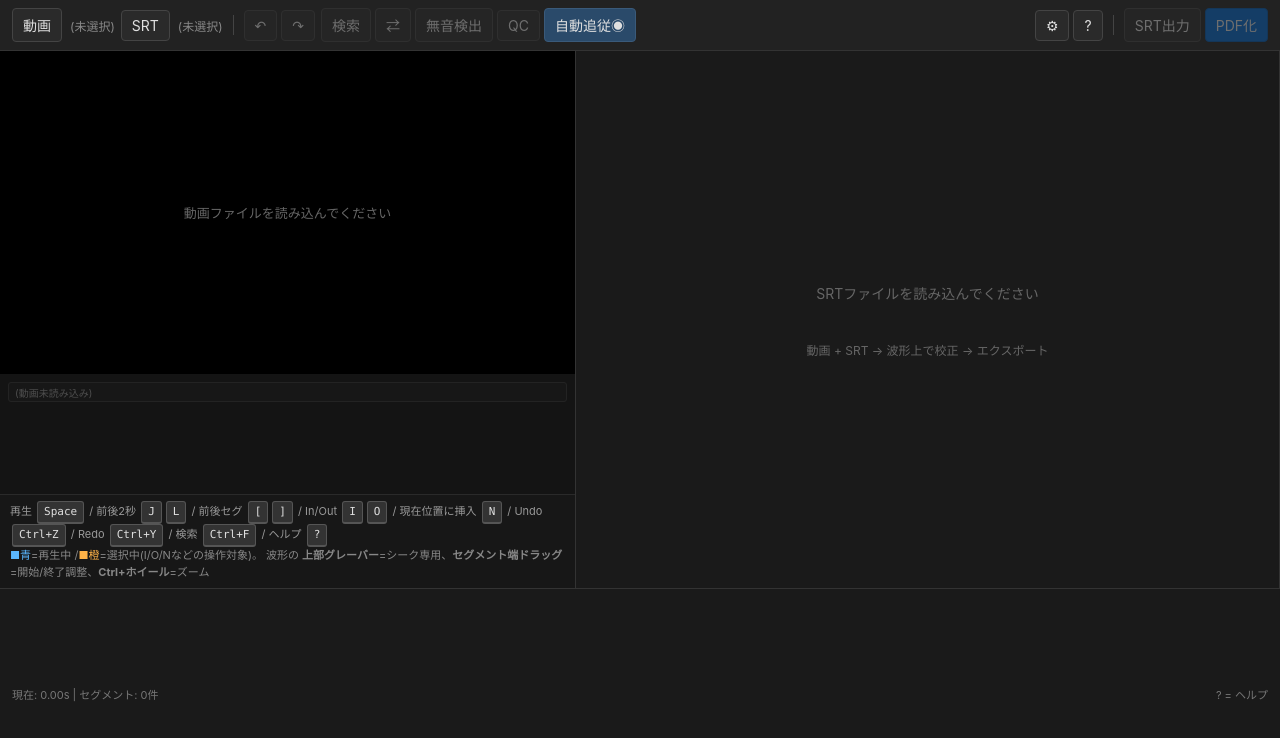
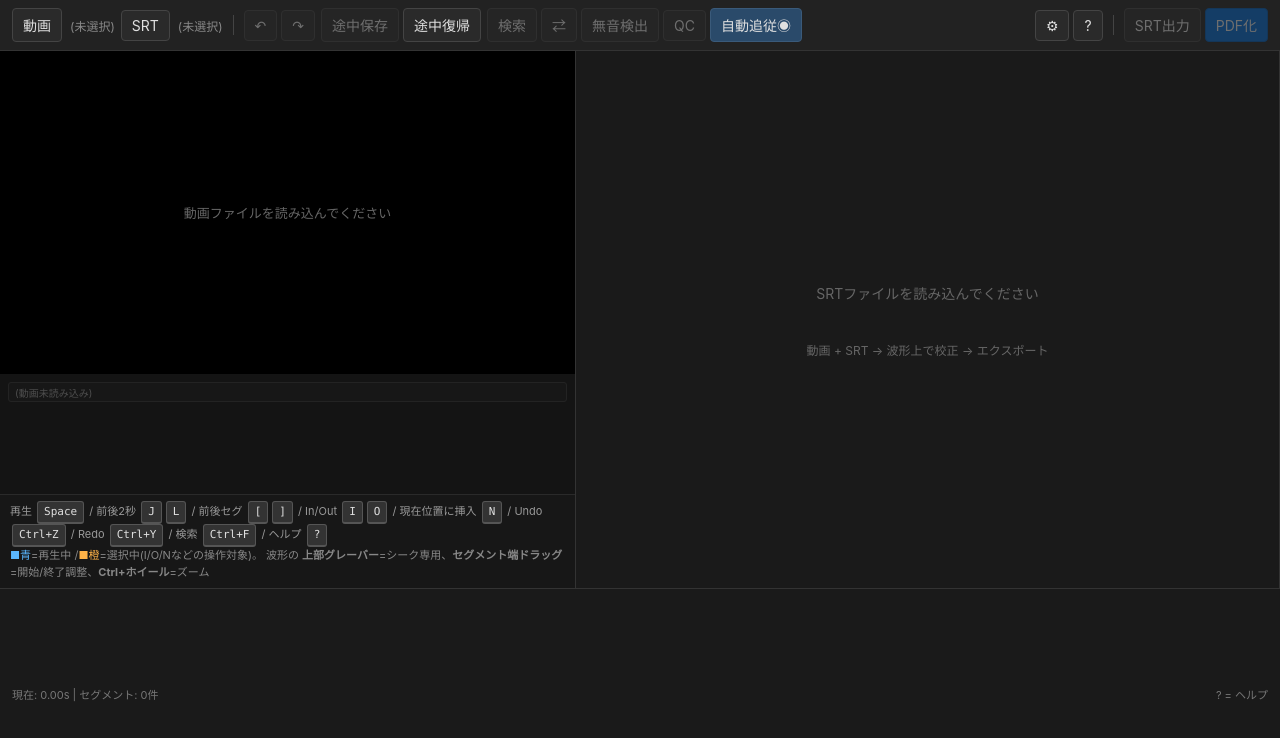
Before and after one commit to you-i-ku/scriptcheck, a React (Vite) app in the folder srt-editor/: page / in a window 1280 px wide. Shown: the top 738 px of the page. Built offline with nearby package versions, Linux system fonts and the light colour scheme.

Commit message:
Add explicit session save and restore controls

```diff
--- a/srt-editor/src/App.tsx
+++ b/srt-editor/src/App.tsx
@@ -10,7 +10,7 @@ import { FindReplaceDialog } from './components/FindReplaceDialog';
 import { SettingsDialog } from './components/SettingsDialog';
 import { decodeSrt, encodeSrt } from './lib/encoding';
 import { parseSrt, serializeSrt } from './lib/srt';
-import { saveSession, loadLatestSession, deleteSession } from './lib/storage';
+import { saveSession, loadLatestSession, loadSession, deleteSession } from './lib/storage';
 import {
   editorReducer, INITIAL_HISTORY, canUndo, canRedo,
   type EditorState,
@@ -83,6 +83,7 @@ function App() {
 
   // Debounced auto-save
   useEffect(() => {
+    if (pendingRestore) return;
     if (!srtName || entries.length === 0 || !sessionIdRef.current) return;
     if (saveTimerRef.current) window.clearTimeout(saveTimerRef.current);
     setSaveStatus('…保存中');
@@ -94,13 +95,15 @@ function App() {
         encoding,
         entries,
       })
-        .then(() => setSaveStatus('保存済'))
+        .then(() => {
+          setSaveStatus('保存済');
+        })
         .catch(() => setSaveStatus('保存失敗'));
     }, 800);
     return () => {
       if (saveTimerRef.current) window.clearTimeout(saveTimerRef.current);
     };
-  }, [entries, encoding, srtName, videoName]);
+  }, [entries, encoding, srtName, videoName, pendingRestore]);
 
   // QC issues
   const issues = useMemo(() => findIssues(entries, qcOptions), [entries, qcOptions]);
@@ -134,11 +137,57 @@ function App() {
     setActiveSegmentId(first);
     setSelectedSegmentId(first);
 
-    const latest = await loadLatestSession();
-    if (latest && latest.srtFilename === file.name && latest.entries.length > 0) {
-      setPendingRestore(latest);
+    const saved = await loadSession(file.name);
+    if (saved && saved.entries.length > 0) {
+      setPendingRestore(saved);
     }
   }, []);
+
+  const handleSaveSession = useCallback(async () => {
+    if (!srtName || entries.length === 0) return;
+    const id = sessionIdRef.current ?? srtName;
+    sessionIdRef.current = id;
+    if (saveTimerRef.current) window.clearTimeout(saveTimerRef.current);
+    setSaveStatus('…保存中');
+    try {
+      await saveSession({
+        id,
+        srtFilename: srtName,
+        videoFilename: videoName ?? undefined,
+        encoding,
+        entries,
+      });
+      setSaveStatus('手動保存済');
+    } catch {
+      setSaveStatus('保存失敗');
+    }
+  }, [entries, encoding, srtName, videoName]);
+
+  const restoreSessionSnapshot = useCallback((snapshot: SessionSnapshot) => {
+    dispatch({
+      type: 'LOAD',
+      payload: {
+        entries: snapshot.entries,
+        encoding: snapshot.encoding,
+        srtName: snapshot.srtFilename,
+      },
+    });
+    sessionIdRef.current = snapshot.id;
+    setActiveSegmentId(snapshot.entries[0]?.id ?? null);
+    setSelectedSegmentId(snapshot.entries[0]?.id ?? null);
+    setPendingRestore(null);
+    setSaveStatus('途中復帰済');
+  }, []);
+
+  const handleRestoreSession = useCallback(async () => {
+    const currentId = sessionIdRef.current ?? srtName;
+    const saved = currentId ? await loadSession(currentId) : await loadLatestSession();
+    if (!saved || saved.entries.length === 0) {
+      setSaveStatus('復帰データなし');
+      return;
+    }
+    restoreSessionSnapshot(saved);
+  }, [restoreSessionSnapshot, srtName]);
 
   const handlePatch = useCallback(
     (id: string, patch: Partial<SessionSnapshot['entries'][number]>, coalesceKey?: string) => {
@@ -299,16 +348,8 @@ function App() {
 
   const handleRestoreAccept = useCallback(() => {
     if (!pendingRestore) return;
-    dispatch({
-      type: 'LOAD',
-      payload: {
-        entries: pendingRestore.entries,
-        encoding: pendingRestore.encoding,
-        srtName: pendingRestore.srtFilename,
-      },
-    });
-    setPendingRestore(null);
-  }, [pendingRestore]);
+    restoreSessionSnapshot(pendingRestore);
+  }, [pendingRestore, restoreSessionSnapshot]);
 
   const handleRestoreReject = useCallback(async () => {
     if (!pendingRestore) return;
@@ -388,6 +429,8 @@ function App() {
         silenceBusy={silenceBusy}
         onLoadVideo={handleLoadVideo}
         onLoadSrt={handleLoadSrt}
+        onSaveSession={handleSaveSession}
+        onRestoreSession={handleRestoreSession}
         onExportSrt={handleExportSrt}
         onExportPdf={handleExportPdf}
         onUndo={() => dispatch({ type: 'UNDO' })}
--- a/srt-editor/src/components/Toolbar.tsx
+++ b/srt-editor/src/components/Toolbar.tsx
@@ -12,6 +12,8 @@ type Props = {
   silenceBusy?: boolean;
   onLoadVideo: (file: File) => void;
   onLoadSrt: (file: File) => void;
+  onSaveSession: () => void;
+  onRestoreSession: () => void;
   onExportSrt: () => void;
   onExportPdf: () => void;
   onUndo: () => void;
@@ -50,6 +52,15 @@ export function Toolbar(p: Props) {
       <div className="tb-group">
         <button onClick={p.onUndo} disabled={!p.canUndo} title="元に戻す (Ctrl+Z)">↶</button>
         <button onClick={p.onRedo} disabled={!p.canRedo} title="やり直す (Ctrl+Y)">↷</button>
+      </div>
+
+      <div className="tb-group">
+        <button onClick={p.onSaveSession} disabled={!p.hasEntries} title="現在の編集状態を途中保存">
+          途中保存
+        </button>
+        <button onClick={p.onRestoreSession} title="保存済みの途中編集を復帰">
+          途中復帰
+        </button>
       </div>
 
       <div className="tb-group">
```
Also changed, not shown: 2 other files (tests, documents, lock files or other folders).
